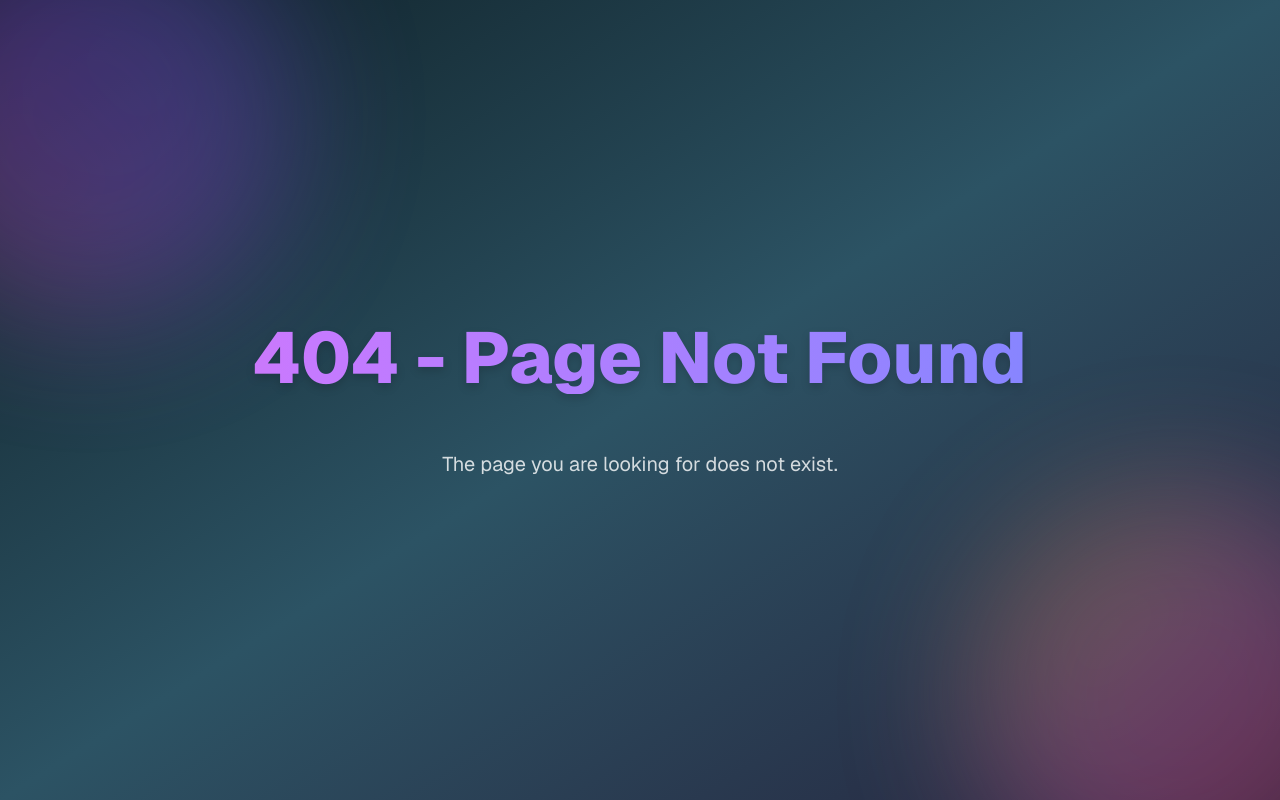
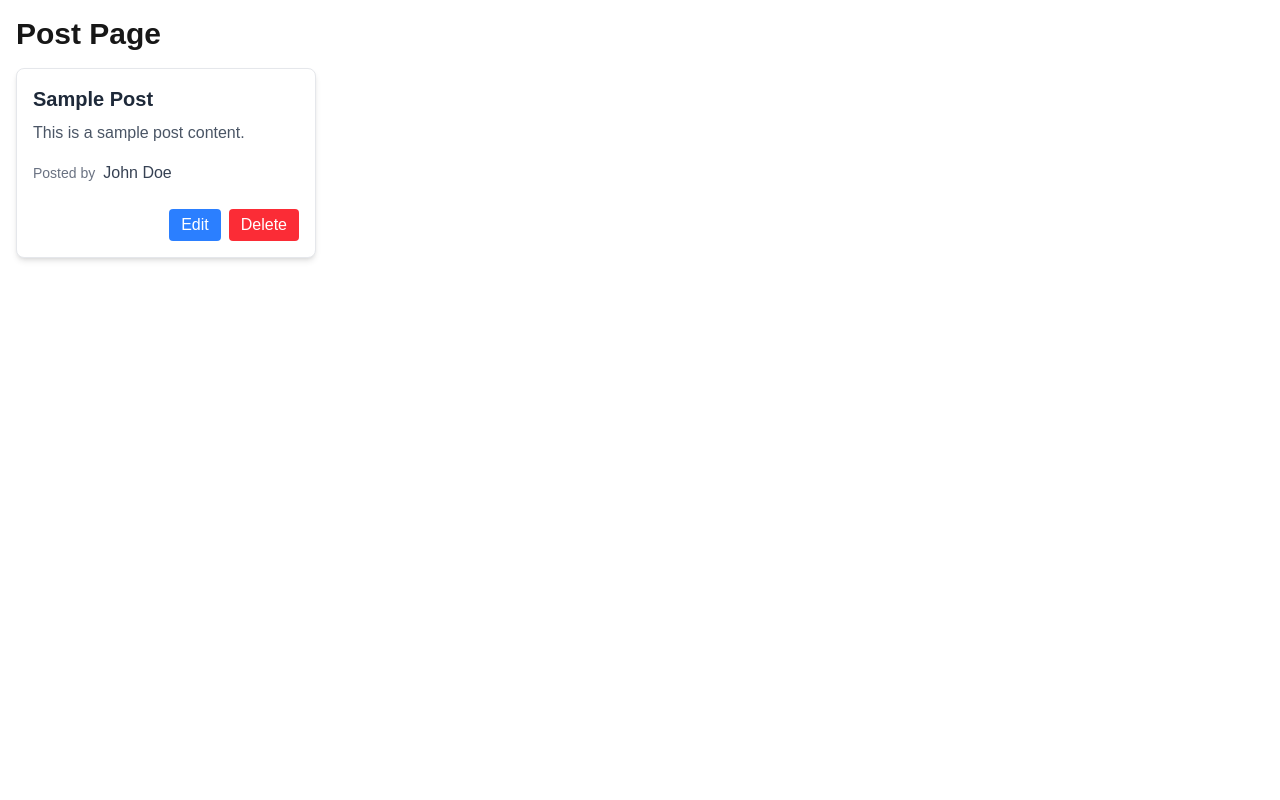
Before and after one commit to naeemkhan9293/nextjs-cloud-run-deploy, a Next.js app: page /post in a window 1280 px wide. Before the commit this address had no page. Built offline with nearby package versions, Linux system fonts and the light colour scheme.

Commit message:
Add PostCard component and Post page for displaying posts

```diff
--- /dev/null
+++ b/src/app/post/page.tsx
@@ -0,0 +1,26 @@
+"use client";
+import PostCard from "@/components/PostCard";
+
+export default function Post() {
+  return (
+    <div className="container mx-auto p-4">
+      <h1 className="text-3xl font-bold mb-4">Post Page</h1>
+      <PostCard
+        post={{
+          id: 1,
+          title: "Sample Post",
+          content: "This is a sample post content.",
+          user: {
+            id: 1,
+            name: "John Doe",
+          },
+        }}
+      >
+        <PostCard.Title />
+        <PostCard.Content />
+        <PostCard.User />
+        <PostCard.Actions />
+      </PostCard>
+    </div>
+  );
+}
--- /dev/null
+++ b/src/components/PostCard.tsx
@@ -0,0 +1,76 @@
+"use client";
+
+import React, { PropsWithChildren } from "react";
+
+type PostCardContext = {
+  post: Post;
+};
+
+const PostCardContext = React.createContext<PostCardContext | undefined>(
+  undefined
+);
+
+export function usePostCard() {
+  const context = React.useContext(PostCardContext);
+  if (!context) {
+    throw new Error("usePostCard must be used within a PostCardProvider");
+  }
+  return context;
+}
+
+type Post = {
+  id: number;
+  title: string;
+  content: string;
+  user: {
+    id: number;
+    name: string;
+  };
+};
+
+type PostCardProps = PropsWithChildren & {
+  post: Post;
+};
+
+export default function PostCard({ children, post }: PostCardProps) {
+  return (
+    <PostCardContext.Provider value={{ post }}>
+      <div className="flex w-[300px] flex-col gap-2 rounded-lg border border-gray-200 bg-white p-4 shadow-md hover:shadow-lg transition-shadow duration-300">
+        {children}
+      </div>
+    </PostCardContext.Provider>
+  );
+}
+
+PostCard.Title = function PostCardTitle() {
+  const { post } = usePostCard();
+  return <h2 className="text-xl font-semibold text-gray-800">{post.title}</h2>;
+};
+
+PostCard.Content = function PostCardContent() {
+  const { post } = usePostCard();
+  return <p className="text-gray-600">{post.content}</p>;
+};
+
+PostCard.User = function PostCardUser() {
+  const { post } = usePostCard();
+  return (
+    <div className="mt-2 flex items-center gap-2">
+      <span className="text-sm text-gray-500">Posted by</span>
+      <span className="font-medium text-gray-700">{post.user.name}</span>
+    </div>
+  );
+};
+
+PostCard.Actions = function PostCardActions() {
+  return (
+    <div className="mt-4 flex justify-end gap-2">
+      <button className="px-3 py-1 bg-blue-500 text-white rounded hover:bg-blue-600 transition-colors">
+        Edit
+      </button>
+      <button className="px-3 py-1 bg-red-500 text-white rounded hover:bg-red-600 transition-colors">
+        Delete
+      </button>
+    </div>
+  );
+};
```
Also changed, not shown: app.yaml (deleted).
